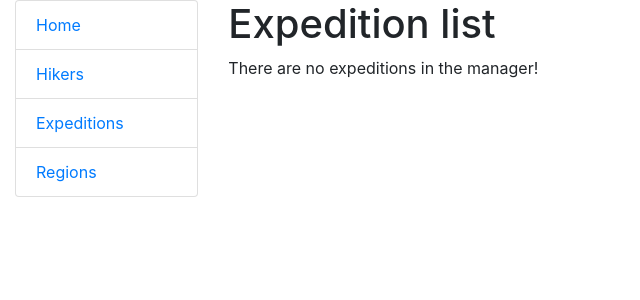
After one commit to StychukMariia/hiking-trip-manager, a Django app: page /expeditions/ in a window 1280 px wide. The commit adds this page. Shown: the top 300 px of the page, without its empty margins (0-640 px from the left). Run offline with Django 5.2, Linux system fonts and the light colour scheme; data that the repository does not hold is empty.

Commit message:
implement basic expedition list and detail pages

```diff
--- a/hikes/urls.py
+++ b/hikes/urls.py
@@ -3,7 +3,9 @@ from .views import (
     index,
     HikerListView,
     HikerDetailView,
-    RegionListView
+    RegionListView,
+    ExpeditionListView,
+    ExpeditionDetailView,
 )
 
 app_name = "hikes"
@@ -12,5 +14,19 @@ urlpatterns = [
     path("", index, name="index"),
     path("regions/", RegionListView.as_view(), name="region-list"),
     path("hikers/", HikerListView.as_view(), name="hiker-list"),
-    path("hikers/<int:pk>/", HikerDetailView.as_view(), name="hiker-detail"),
+    path(
+        "hikers/<int:pk>/",
+        HikerDetailView.as_view(),
+        name="hiker-detail"
+    ),
+    path(
+        "expeditions/",
+        ExpeditionListView.as_view(),
+        name="expedition-list"
+    ),
+    path(
+        "expeditions/<int:pk>/",
+        ExpeditionDetailView.as_view(),
+        name="expedition-detail"
+    ),
 ]
--- a/hikes/views.py
+++ b/hikes/views.py
@@ -36,3 +36,11 @@ class HikerListView(ListView):
 
 class HikerDetailView(DetailView):
     model = Hiker
+
+
+class ExpeditionListView(ListView):
+    model = Expedition
+
+
+class ExpeditionDetailView(DetailView):
+    model = Expedition
--- /dev/null
+++ b/templates/hikes/expedition_list.html
@@ -0,0 +1,18 @@
+{% extends "base.html" %}
+
+{% block content %}
+  <h1>Expedition list</h1>
+
+  {% if expedition_list %}
+    <ul>
+      {% for expedition in expedition_list %}
+        <li>
+          <a href="{% url "hikes:expedition-detail" pk=expedition.id %} ">{{ expedition.id }}</a>
+          {{ expedition.title }} ({{ expedition.region.name }}) - {{ expedition.date }}
+        </li>
+      {% endfor %}
+    </ul>
+  {% else %}
+    <p>There are no expeditions in the manager!</p>
+  {% endif %}
+{% endblock %}
--- a/templates/includes/sidebar.html
+++ b/templates/includes/sidebar.html
@@ -1,6 +1,6 @@
 <ul class="sidebar-nav list-group">
   <li class="list-group-item"><a href="{% url "hikes:index" %}">Home</a></li>
   <li class="list-group-item"><a href="{% url "hikes:hiker-list" %}">Hikers</a></li>
-  <li class="list-group-item"><a href="#">Expeditions</a></li>
+  <li class="list-group-item"><a href="{% url "hikes:expedition-list" %}">Expeditions</a></li>
   <li class="list-group-item"><a href="{% url "hikes:region-list" %}">Regions</a></li>
 </ul>
```
Also changed, not shown: templates/hikes/expedition_detail.html (added, +15 -0 lines).
